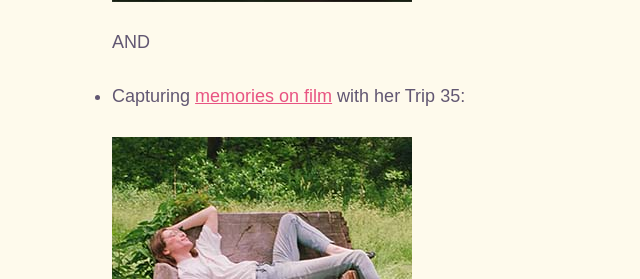
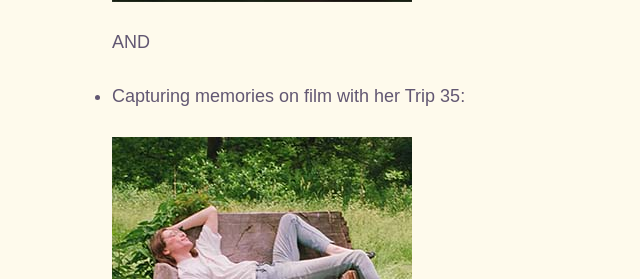
Before and after one commit to heysimone/heysimone.github.io, a Jekyll site: the page built from index.md, in a window 1280 px wide and 900 px high, scrolled down 2218 px. Shown: the part 388-667 px from the top of the window, without its empty margins (0-640 px from the left). Built offline with Jekyll 4.4.1, drawn with Linux system fonts in a browser that asks for light colours; some web fonts are replaced.

Commit message:
Update index.md to remove dead Gallery links.

```diff
--- a/index.md
+++ b/index.md
@@ -34,6 +34,6 @@ Those projects include:
 
       AND
 
-  - Capturing [memories on film](/Gallery/) with her Trip 35:
+  - Capturing memories on film with her Trip 35:
 
-    [![Chicago](assets/images/Splash6.jpg)](/Gallery/)
+    ![Chicago](assets/images/Splash6.jpg)
```
